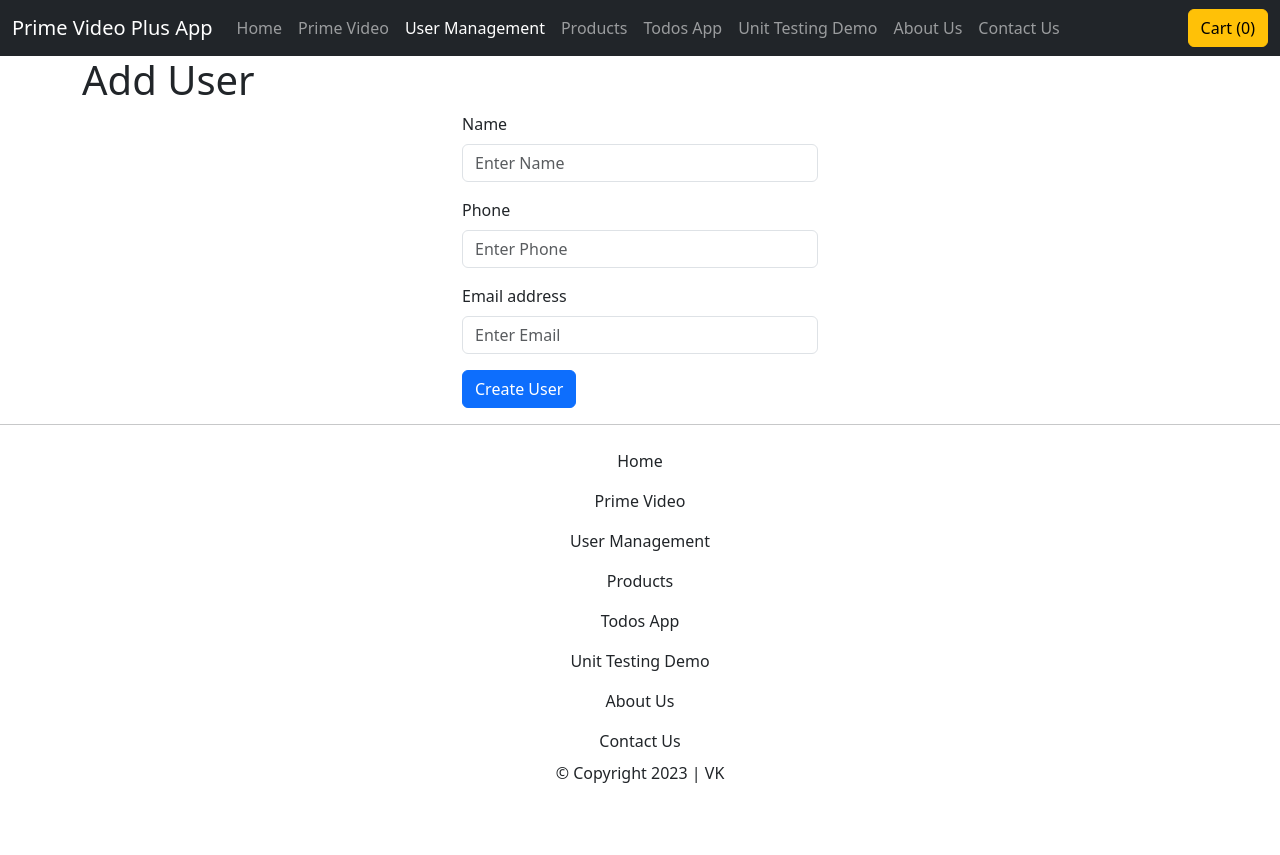
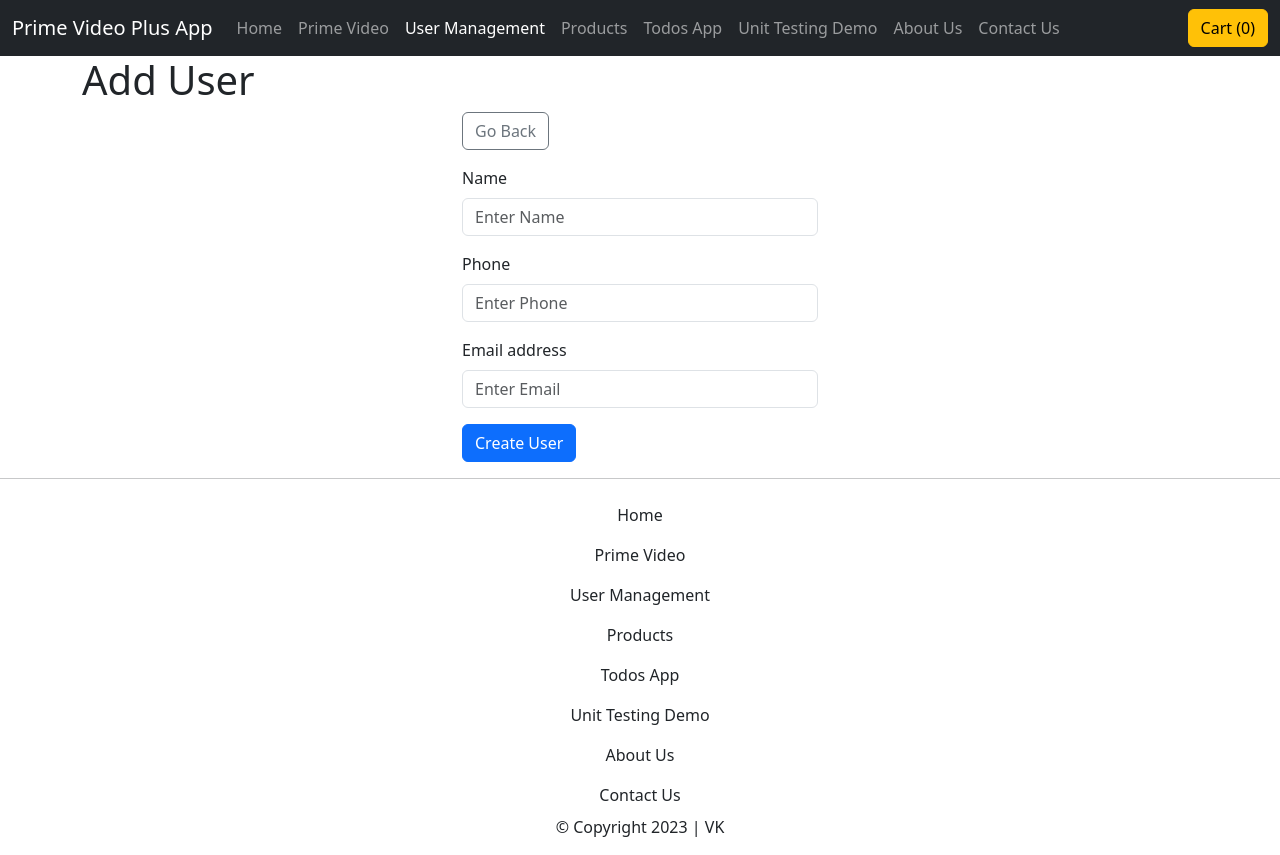
Before and after one commit to ikiviki/prime-video-plus-react, a React (Create React App) app: page /users/add in a window 1280 px wide. Before the commit the page ends 801 px from the top, so only its background shows below. Built offline with nearby package versions, Linux system fonts and the light colour scheme.

Commit message:
useNavigate - GO BACK [TODO-13]

```diff
--- a/src/pages/UsersPage/components/AddUser.js
+++ b/src/pages/UsersPage/components/AddUser.js
@@ -1,6 +1,7 @@
 import axios from "axios";
 import { useState } from "react";
 import toast, { Toaster } from "react-hot-toast";
+import { useNavigate } from "react-router-dom";
 
 const AddUser = () => {
   const [addUserForm, setAddUserForm] = useState({
@@ -9,6 +10,7 @@ const AddUser = () => {
     email: "",
   });
   const [submitButton, setSubmitButton] = useState("Create User");
+  const navigate = useNavigate();
 
   // const [isSaved, setIsSaved] = useState(false);
   // const [isError, setIsError] = useState(false);
@@ -66,6 +68,13 @@ const AddUser = () => {
     <div className="row">
       <h1>Add User</h1>
       <form className="col-md-4 offset-md-4" onSubmit={handleFormSubmit}>
+        <button
+          type="button"
+          className="btn btn-outline-secondary mb-3"
+          onClick={() => navigate("/users")}
+        >
+          Go Back
+        </button>
         <div className="mb-3">
           <label htmlFor="nameInput" className="form-label">
             Name
--- a/src/pages/UsersPage/components/UserDetails.js
+++ b/src/pages/UsersPage/components/UserDetails.js
@@ -1,12 +1,14 @@
 import axios from "axios";
 import { useEffect, useState } from "react";
-import { useParams } from "react-router-dom";
+import { useNavigate, useParams } from "react-router-dom";
 
 const UserDetails = () => {
   const [user, setUser] = useState([]);
 
   // Reading URL param (userId) through useParams().
   const { userId } = useParams();
+
+  const navigate = useNavigate();
 
   useEffect(() => {
     /*
@@ -35,7 +37,7 @@ const UserDetails = () => {
         <span>View User Details</span>
       </h2>
       <div className="col-md-12">
-        <button type="button" className="btn btn-sm btn-outline-secondary">
+        <button type="button" className="btn btn-sm btn-outline-secondary" onClick={() => navigate("/users")}>
           Go Back
         </button>
         <div className="card mt-2">
```
